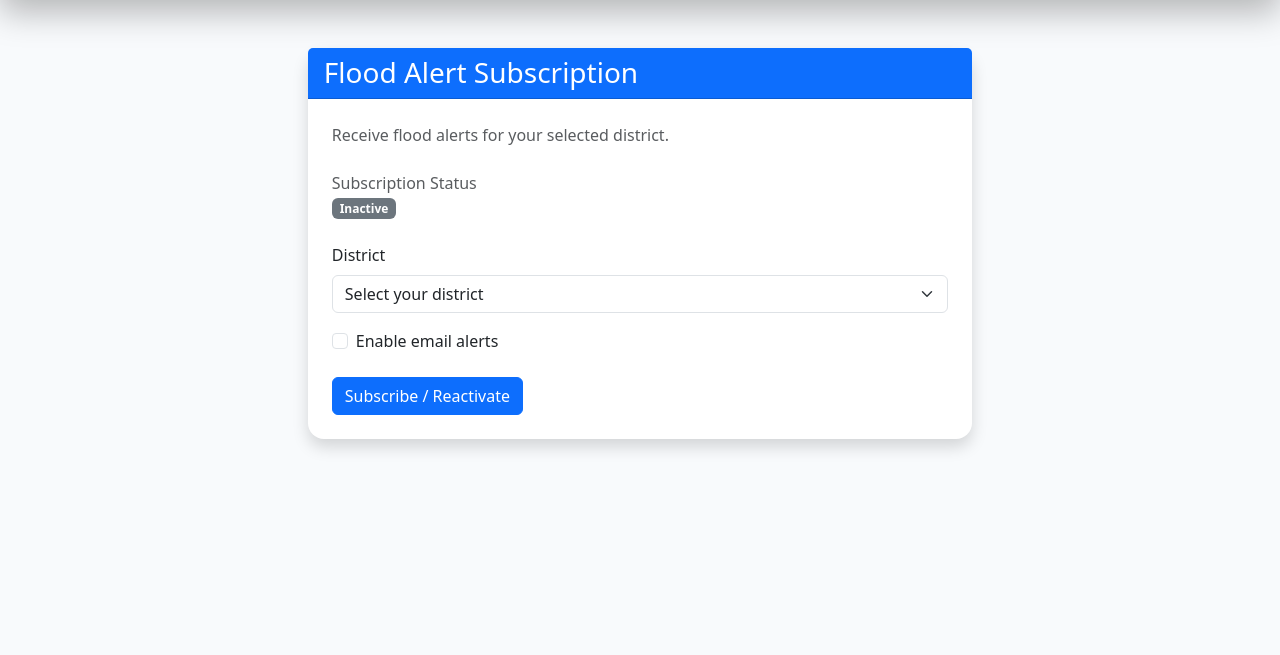
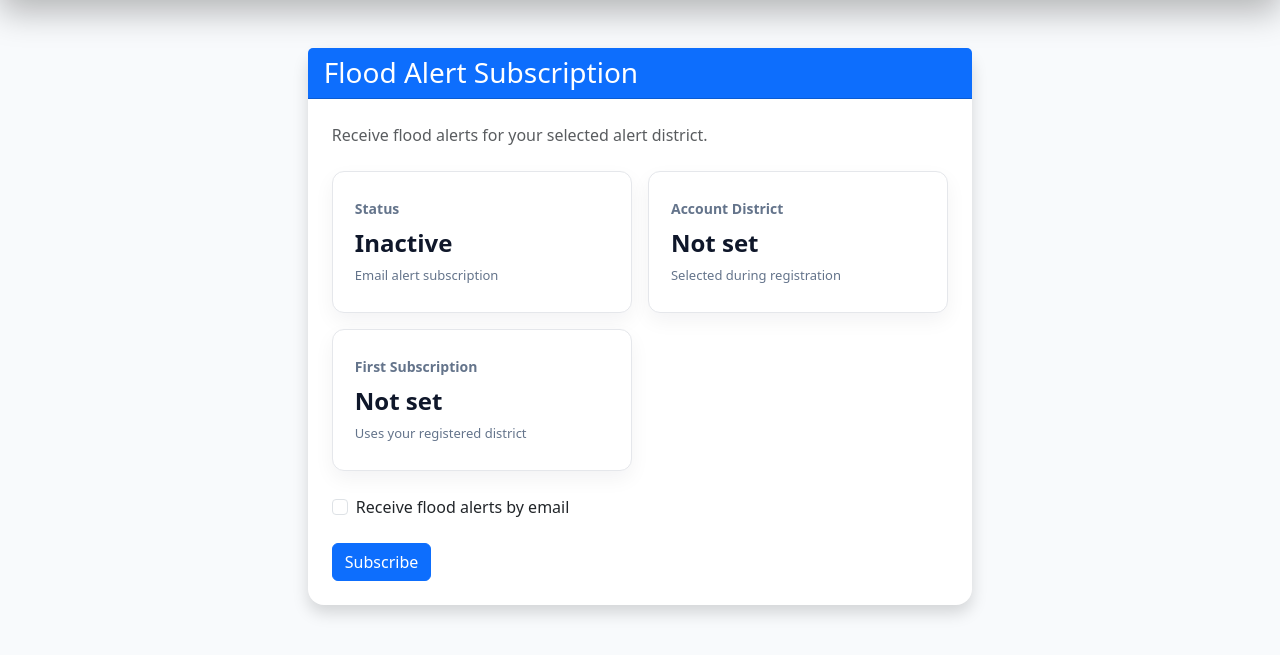
Before and after one commit to Sudin1010/floodPredictSystem, a FastAPI app: template app/templates/subscription.html in a window 1280 px wide. Shown: the part 89-744 px from the top of the page. Run offline with FastAPI, Linux system fonts and the light colour scheme; the template is opened without the code that fills it, so the values that code supplies are empty; parts of the project's set-up code (start-up, migrations or seed data) failed here and were passed over.

Commit message:
Finalize normal user subscription workflow

```diff
--- a/app/templates/base.html
+++ b/app/templates/base.html
@@ -27,8 +27,6 @@
                 <a class="nav-link text-white" href="/cdo/dashboard">CDO Dashboard</a>
                 <a class="nav-link text-white" href="/cdo/predict">Create Prediction</a>
                 {% else %}
-                <a class="nav-link text-white" href="/predict">Predict</a>
-                <a class="nav-link text-white" href="/history">Dashboard</a>
                 <a class="nav-link text-white" href="/subscription">Subscription</a>
                 {% endif %}
                 <a class="nav-link text-white" href="/logout">Logout</a>
--- a/app/templates/subscription.html
+++ b/app/templates/subscription.html
@@ -9,7 +9,7 @@
                     <h3 class="card-title mb-0">Flood Alert Subscription</h3>
                 </div>
                 <div class="card-body p-4">
-                    <p class="text-muted mb-4">Receive flood alerts for your selected district.</p>
+                    <p class="text-muted mb-4">Receive flood alerts for your selected alert district.</p>
 
                     {% if error %}
                     <div class="alert alert-danger mb-4 shadow-sm" role="alert">
@@ -22,41 +22,89 @@
                     </div>
                     {% endif %}
 
-                    <div class="mb-4">
-                        <span class="text-muted d-block">Subscription Status</span>
-                        {% if subscription and subscription.is_active %}
-                        <span class="badge text-bg-success">Active</span>
+                    <div class="row g-3 mb-4">
+                        <div class="col-md-6">
+                            <div class="dashboard-stat-card">
+                                <span class="stat-label">Status</span>
+                                {% if subscription and subscription.is_active %}
+                                <strong class="stat-value stat-value-small">Active</strong>
+                                {% else %}
+                                <strong class="stat-value stat-value-small">Inactive</strong>
+                                {% endif %}
+                                <span class="stat-helper">Email alert subscription</span>
+                            </div>
+                        </div>
+                        <div class="col-md-6">
+                            <div class="dashboard-stat-card">
+                                <span class="stat-label">Account District</span>
+                                <strong class="stat-value stat-value-small">{{ account_district or "Not set" }}</strong>
+                                <span class="stat-helper">Selected during registration</span>
+                            </div>
+                        </div>
+                        {% if subscription %}
+                        <div class="col-md-6">
+                            <div class="dashboard-stat-card">
+                                <span class="stat-label">Alert District</span>
+                                <strong class="stat-value stat-value-small">{{ alert_district or "Not set" }}</strong>
+                                <span class="stat-helper">Flood alerts use this district</span>
+                            </div>
+                        </div>
                         {% else %}
-                        <span class="badge text-bg-secondary">Inactive</span>
+                        <div class="col-md-6">
+                            <div class="dashboard-stat-card">
+                                <span class="stat-label">First Subscription</span>
+                                <strong class="stat-value stat-value-small">{{ account_district or "Not set" }}</strong>
+                                <span class="stat-helper">Uses your registered district</span>
+                            </div>
+                        </div>
                         {% endif %}
                     </div>
 
                     <form method="POST" action="/subscription">
-                        <div class="mb-3">
-                            <label for="district" class="form-label">District</label>
-                            <select class="form-select" id="district" name="district" required>
-                                <option value="" disabled {% if not selected_district %}selected{% endif %}>Select your district</option>
-                                {% for district_name in districts %}
-                                <option value="{{ district_name }}" {% if selected_district == district_name %}selected{% endif %}>{{ district_name }}</option>
-                                {% endfor %}
-                            </select>
-                        </div>
-
                         <div class="form-check mb-4">
                             <input class="form-check-input" type="checkbox" id="email_enabled" name="email_enabled" {% if email_enabled %}checked{% endif %}>
                             <label class="form-check-label" for="email_enabled">
-                                Enable email alerts
+                                Receive flood alerts by email
                             </label>
                         </div>
 
                         <button type="submit" class="btn btn-primary">
                             {% if subscription and subscription.is_active %}
-                            Save Subscription
+                            Save Email Preference
+                            {% elif subscription %}
+                            Resubscribe
                             {% else %}
-                            Subscribe / Reactivate
+                            Subscribe
                             {% endif %}
                         </button>
                     </form>
+
+                    {% if subscription %}
+                    <div class="mt-3">
+                        {% if show_district_form %}
+                        {% if district_error %}
+                        <div class="alert alert-danger mb-3 shadow-sm" role="alert">
+                            <strong>Error:</strong> {{ district_error }}
+                        </div>
+                        {% endif %}
+                        <form method="POST" action="/subscription/district">
+                            <div class="mb-3">
+                                <label for="district" class="form-label">Change Alert District</label>
+                                <select class="form-select" id="district" name="district" required>
+                                    <option value="" disabled {% if not alert_district %}selected{% endif %}>Select your alert district</option>
+                                    {% for district_name in districts %}
+                                    <option value="{{ district_name }}" {% if alert_district == district_name %}selected{% endif %}>{{ district_name }}</option>
+                                    {% endfor %}
+                                </select>
+                            </div>
+                            <button type="submit" class="btn btn-outline-primary">Save Alert District</button>
+                            <a href="/subscription" class="btn btn-outline-secondary ms-2">Cancel</a>
+                        </form>
+                        {% else %}
+                        <a href="/subscription?change_district=1" class="btn btn-outline-primary">Change Alert District</a>
+                        {% endif %}
+                    </div>
+                    {% endif %}
 
                     {% if subscription and subscription.is_active %}
                     <form method="POST" action="/subscription/unsubscribe" class="mt-3">
```
Also changed, not shown: app/routes/auth_routes.py (+7 -3 lines), app/routes/prediction_routes.py (+8 -0 lines), app/routes/subscription_routes.py (+71 -23 lines).
